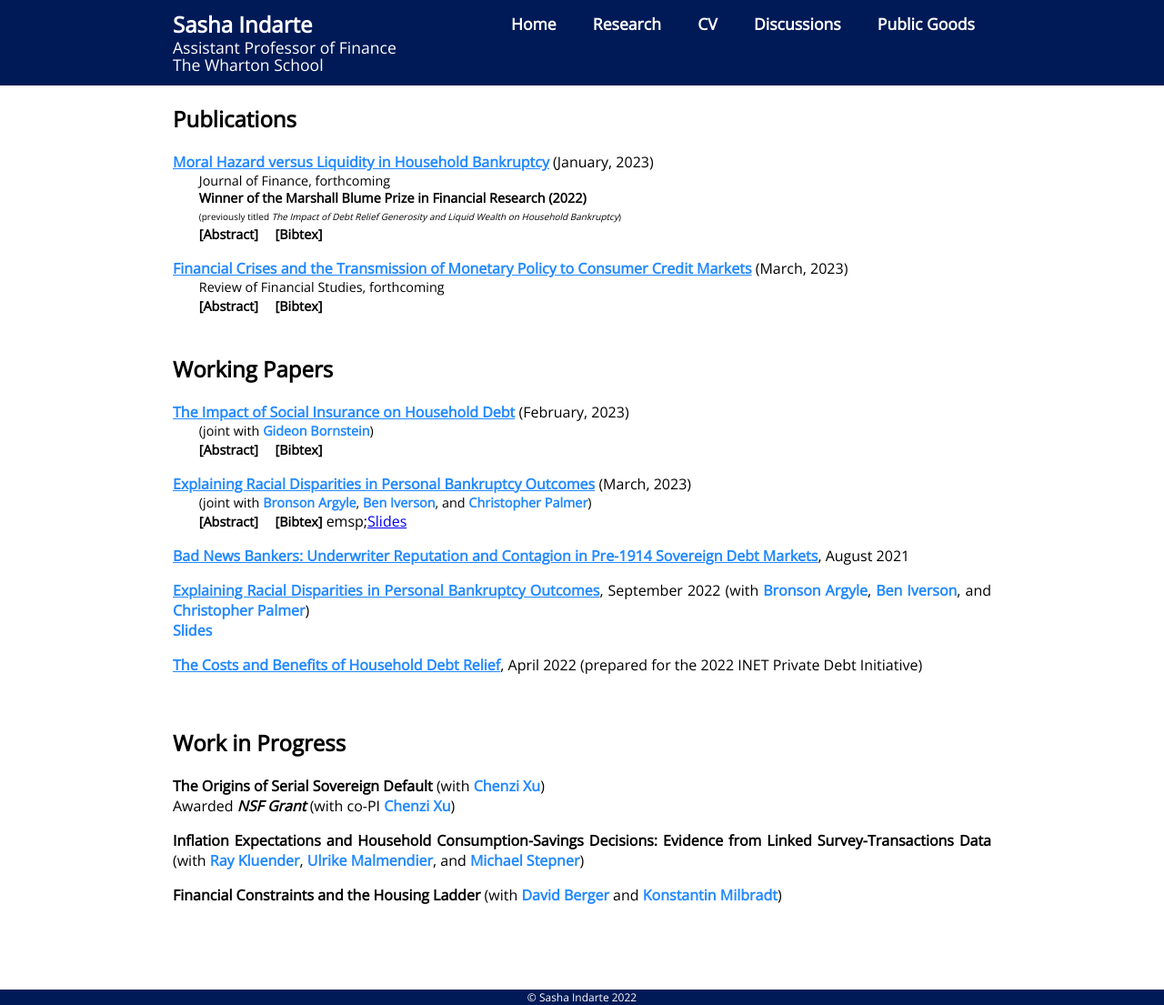
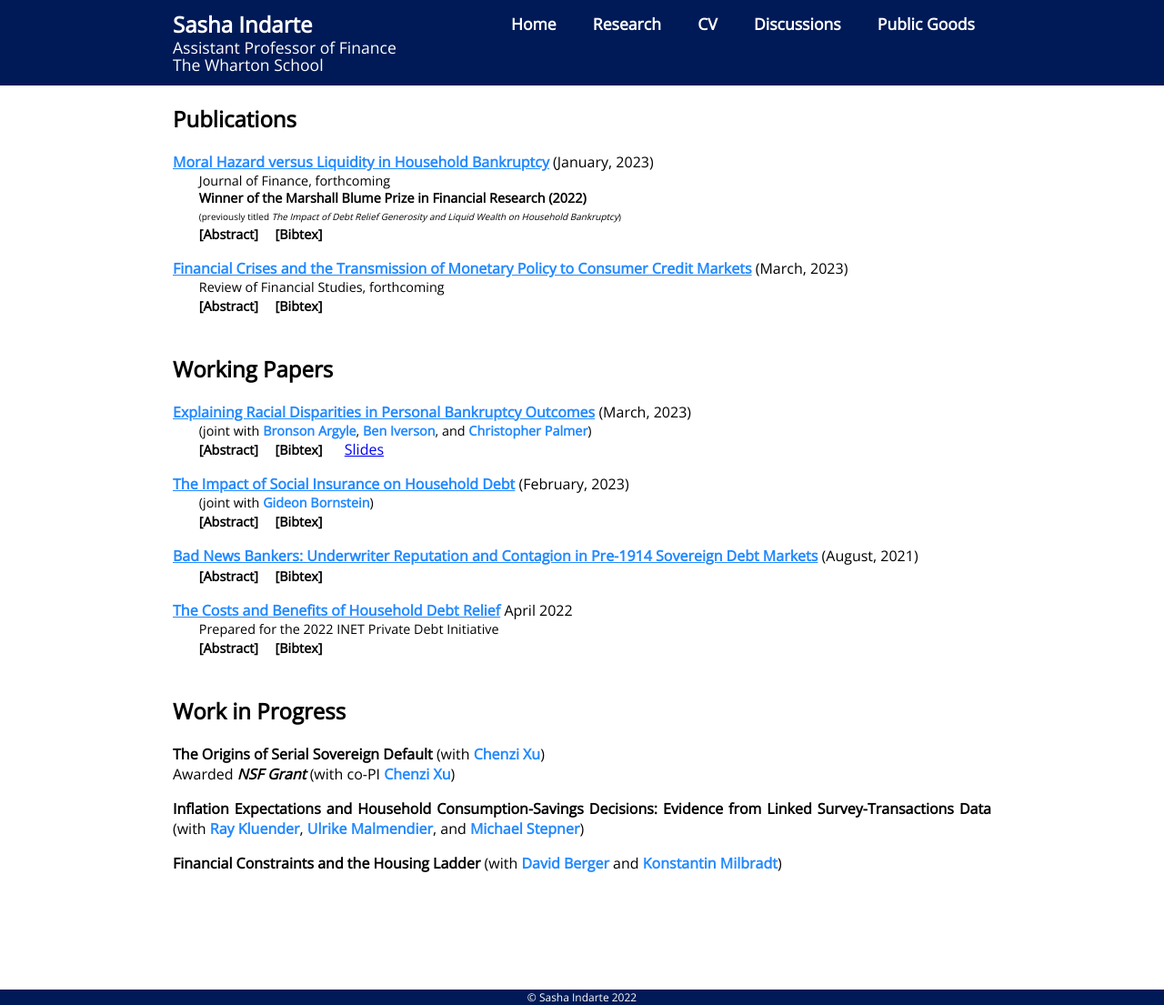
Before and after one commit to sashaindarte/sashaindarte.github.io, a Jekyll site: the page built from research/index.html, in a window 1280 px wide and 1105 px high. Shown: the whole window at 91% size. Built offline with Jekyll 4.4.1, drawn with Linux system fonts in a browser that asks for light colours.

Commit message:
restyled wp

```diff
--- a/research/index.html
+++ b/research/index.html
@@ -112,6 +112,44 @@ title: Sasha Indarte - Research
 		<br>
 		<h2>Working Papers</h2>
 
+
+		<!--bankruptcy bias-->
+		<div class="container">
+			<p style="margin-bottom:0px;"><a href="/research/bk-bias-AIIP.pdf">
+				<u><b>
+				Explaining Racial Disparities in Personal Bankruptcy Outcomes</b></u></a> (March, 2023)
+			</p>
+
+			<p style="padding-left:2em;padding-bottom:0em;margin-top:0em;margin-bottom:0em;font-size:0.9em;">
+				(joint with <a href="https://bronsonargyle.com/contact.html">Bronson Argyle</a>, <a href="http://www.beniverson.org/">Ben Iverson</a>, and <a href="https://mitmgmtfaculty.mit.edu/cpalmer/">Christopher Palmer</a>)
+			</p>
+
+			<label for="toggle4a" class="toggle-header" style="font-size:0.9em;">&emsp;&emsp;[Abstract]</label>
+	    		<label for="toggle4b" class="toggle-header" style="font-size:0.9em;">&emsp;[Bibtex]</label>
+			&emsp; <a href="/research/AIIP_bk_bias_slides_public.pdf">Slides</a>
+
+			<input type="checkbox" id="toggle4a" class="toggle-container" />
+			<div class="toggle-content">
+			<p style="padding-left:4em;padding-bottom:0.5em;margin-top:0.5em;font-size:0.9em;" align = "justify">
+				We document substantial racial disparities in consumer bankruptcy outcomes and investigate the role of racial bias in contributing to these disparities. Using data on the near universe of US bankruptcy cases and deep-learning imputed measures of race, we show that Black filers are 21 and 3 percentage points (pp) more likely to have their bankruptcy cases dismissed without any debt relief in Chapters 13 and 7, respectively. We uncover strong evidence of racial homophily in Chapter 13: Black filers are 10 pp more likely to be dismissed when randomly assigned to a White bankruptcy trustee. To interpret our findings, we develop a general decision model and new identification results relating homophily to bias. Using this framework and our homophily estimate, we conclude that at least 40% of the 21 pp dismissal gap is due to either taste-based or inaccurate statistical racial discrimination.
+			</p>
+			</div>
+
+	    		<input type="checkbox" id="toggle4b" class="toggle-container" />
+			<div class="toggle-content">
+			<p style="padding-left:4em;padding-bottom:0.5em;margin-top:0.5em;font-size:0.9em;" align = "justify">
+				@article{argyle2023explaining, <br>
+				  title={Explaining Racial Disparities in Personal Bankruptcy Outcomes}, <br>
+				  author={Argyle, Bronson and Indarte, Sasha and Iverson, Benjamin and Palmer, Christopher}, <br>
+				  journal={Working paper}, <br>
+				  year={2023} <br>
+				}
+			</p>
+			</div>
+
+		</div>
+
+
 		<!--social insurance -->
 		<div class="container">
 			<p style="margin-bottom:0px;"><a href="/research/BI_social_ins_debt.pdf">
@@ -136,11 +174,11 @@ title: Sasha Indarte - Research
 	    		<input type="checkbox" id="toggle3b" class="toggle-container" />
 			<div class="toggle-content">
 			<p style="padding-left:4em;padding-bottom:0.5em;margin-top:0.5em;font-size:0.9em;" align = "justify">
-				@article{bornstein2023impact,
-				  title={The Impact of Social Insurance on Household Debt},
-				  author={Bornstein, Gideon and Indarte, Sasha},
-				  journal={Available at SSRN 4205719},
-				  year={2023}
+				@article{bornstein2023impact, <br>
+				  title={The Impact of Social Insurance on Household Debt}, <br>
+				  author={Bornstein, Gideon and Indarte, Sasha}, <br>
+				  journal={Available at SSRN 4205719}, <br>
+				  year={2023} <br>
 				}
 			</p>
 			</div>
@@ -150,36 +188,73 @@ title: Sasha Indarte - Research
 
 
 
-		<!--bankruptcy bias-->
+
+		<!--BAD NEWS BANKERS-->
 		<div class="container">
-			<p style="margin-bottom:0px;"><a href="/research/BI_social_ins_debt.pdf">
+			<p style="margin-bottom:0px;"><a href="/research/bad_news_bankers_SI.pdf">
 				<u><b>
-				Explaining Racial Disparities in Personal Bankruptcy Outcomes</b></u></a> (March, 2023)
+				Bad News Bankers: Underwriter Reputation and Contagion in Pre-1914 Sovereign Debt Markets</b></u></a> (August, 2021)
+			</p>
+
+			<!--<p style="padding-left:2em;padding-bottom:0em;margin-top:0em;margin-bottom:0em;font-size:0.9em;">
+				Publication info
+			</p>-->
+
+			<label for="toggle5a" class="toggle-header" style="font-size:0.9em;">&emsp;&emsp;[Abstract]</label>
+	    		<label for="toggle5b" class="toggle-header" style="font-size:0.9em;">&emsp;[Bibtex]</label>
+
+			<input type="checkbox" id="toggle5a" class="toggle-container" />
+			<div class="toggle-content">
+			<p style="padding-left:4em;padding-bottom:0.5em;margin-top:0.5em;font-size:0.9em;" align = "justify">
+				This paper uses new bond-level data on sovereign borrowing and defaults during 1869-1914 to quantify a channel of contagion via banks’ reputation for <i>monitoring</i> borrowers. Concerns over reputation incentivized Britain’s merchant banks (who underwrote sovereign bonds) to monitor and exert influence over sovereigns. Default signaled to investors that a bank was less willing or able to write and support quality issues, indicating that its other bonds may underperform in the future. Consistent with reputation-based contagion, I find that comovement between defaulting and non-defaulting bonds is six times larger when the bonds share an underwriter. To isolate the causal effect of a shared underwriter, I exploit <i>within-country</i> variation in bonds’ underwriters. Testing predictions from a dynamic game where underwriters build a reputation for monitoring, I find further evidence supporting reputation as the mechanism – as opposed to alternative explanations such as wealth effects. These findings highlight that the reputation of intermediaries that monitor and intervene in crises can be a powerful source of contagion unrelated to a borrower’s fundamentals.
+			</p>
+			</div>
+
+	    		<input type="checkbox" id="toggle5b" class="toggle-container" />
+			<div class="toggle-content">
+			<p style="padding-left:4em;padding-bottom:0.5em;margin-top:0.5em;font-size:0.9em;" align = "justify">
+				@article{indarte2021bad, <br>
+				  title={Bad news bankers: Underwriter reputation and contagion in pre-1914 sovereign debt markets}, <br>
+				  author={Indarte, Sasha}, <br>
+				  journal={Available at SSRN 2931821}, <br>
+				  year={2021} <br>
+				}
+			</p>
+			</div>
+
+		</div>
+
+
+
+		<!--DEBT RELIEF INET-->
+		<div class="container">
+			<p style="margin-bottom:0px;"><a href="/research/si_INET_debt_relief.pdf">
+				<u><b>
+				The Costs and Benefits of Household Debt Relief</b></u></a> April 2022
 			</p>
 
 			<p style="padding-left:2em;padding-bottom:0em;margin-top:0em;margin-bottom:0em;font-size:0.9em;">
-				(joint with <a href="https://bronsonargyle.com/contact.html">Bronson Argyle</a>, <a href="http://www.beniverson.org/">Ben Iverson</a>, and <a href="https://mitmgmtfaculty.mit.edu/cpalmer/">Christopher Palmer</a>)
+				Prepared for the 2022 INET Private Debt Initiative
 			</p>
 
-			<label for="toggle4a" class="toggle-header" style="font-size:0.9em;">&emsp;&emsp;[Abstract]</label>
-	    		<label for="toggle4b" class="toggle-header" style="font-size:0.9em;">&emsp;[Bibtex]</label>
-			emsp;<a href="/research/AIIP_bk_bias_slides_public.pdf">Slides</a>
+			<label for="toggle6a" class="toggle-header" style="font-size:0.9em;">&emsp;&emsp;[Abstract]</label>
+	    		<label for="toggle6b" class="toggle-header" style="font-size:0.9em;">&emsp;[Bibtex]</label>
 
-			<input type="checkbox" id="toggle4a" class="toggle-container" />
+			<input type="checkbox" id="toggle6a" class="toggle-container" />
 			<div class="toggle-content">
 			<p style="padding-left:4em;padding-bottom:0.5em;margin-top:0.5em;font-size:0.9em;" align = "justify">
-				We document substantial racial disparities in consumer bankruptcy outcomes and investigate the role of racial bias in contributing to these disparities. Using data on the near universe of US bankruptcy cases and deep-learning imputed measures of race, we show that Black filers are 21 and 3 percentage points (pp) more likely to have their bankruptcy cases dismissed without any debt relief in Chapters 13 and 7, respectively. We uncover strong evidence of racial homophily in Chapter 13: Black filers are 10 pp more likely to be dismissed when randomly assigned to a White bankruptcy trustee. To interpret our findings, we develop a general decision model and new identification results relating homophily to bias. Using this framework and our homophily estimate, we conclude that at least 40% of the 21 pp dismissal gap is due to either taste-based or inaccurate statistical racial discrimination.
+				This paper reviews and extends the literature on the costs and benefits of household debt relief. Debt relief transfers resources from creditors or taxpayers to debtors. This transfer can increase social welfare when households face incomplete markets. A lack of insurance against adverse events, such as job loss and illness, can be offset by the option to reduce debt payments. However, when debt relief imposes larger losses on creditors, possibly through borrower moral hazard, generous debt relief can reduce the supply of credit. Taxpayerfunded debt relief may also spur creditor moral hazard and inefficiently high lending if creditors do not fully internalize the cost of risky lending. Evidence for bankruptcy suggests that the insurance benefits outweigh the credit access costs. Through data and theory, I highlight parallels across different forms of debt relief that may guide future evaluations of optimal debt relief design.
 			</p>
 			</div>
 
-	    		<input type="checkbox" id="toggle4b" class="toggle-container" />
+	    		<input type="checkbox" id="toggle6b" class="toggle-container" />
 			<div class="toggle-content">
 			<p style="padding-left:4em;padding-bottom:0.5em;margin-top:0.5em;font-size:0.9em;" align = "justify">
-				@article{argyle2023explaining,
-				  title={Explaining Racial Disparities in Personal Bankruptcy Outcomes},
-				  author={Argyle, Bronson and Indarte, Sasha and Iverson, Benjamin and Palmer, Christopher},
-				  journal={Working paper},
-				  year={2023}
+				@article{indarte2022costs, <br>
+				  title={The Costs and Benefits of Household Debt Relief}, <br>
+				  author={Indarte, Sasha}, <br>
+				  journal={Working paper}, <br>
+				  year={2022} <br>
 				}
 			</p>
 			</div>
@@ -191,21 +266,8 @@ title: Sasha Indarte - Research
 
 
 
-		<p align="justify"> <a href = "/research/bad_news_bankers_SI.pdf">
-			<u><b>Bad News Bankers: Underwriter Reputation and Contagion in Pre-1914 Sovereign Debt Markets</b></u></a>, August 2021
-		</p>
 
 
-
-		<p align = "justify"> <a href = "/research/bk-bias-AIIP.pdf">
-			<u><b>Explaining Racial Disparities in Personal Bankruptcy Outcomes</b></u></a>, September 2022 (with <a href="https://bronsonargyle.com/contact.html">Bronson Argyle</a>, <a href="http://www.beniverson.org/">Ben Iverson</a>, and <a href="https://mitmgmtfaculty.mit.edu/cpalmer/">Christopher Palmer</a>)
-			<br>
-			    <a href="/research/AIIP_bk_bias_slides_public.pdf">Slides</a>
-		</p>
-
-		<p align="justify"> <a href = "/research/si_INET_debt_relief.pdf">
-			<u><b>The Costs and Benefits of Household Debt Relief</b></u></a>, April 2022 (prepared for the 2022 INET Private Debt Initiative)
-		</p>
 
 		<br>
 
```
